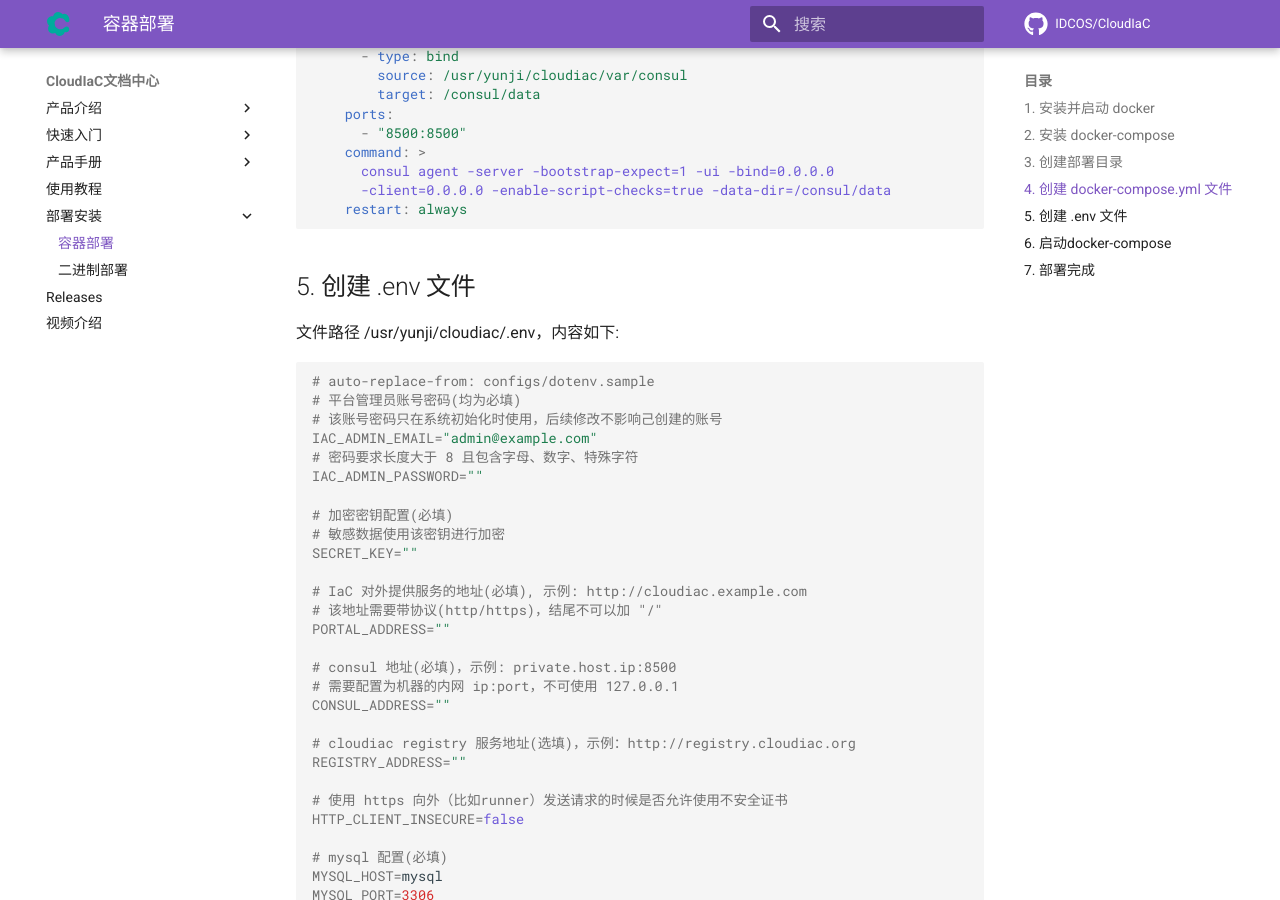
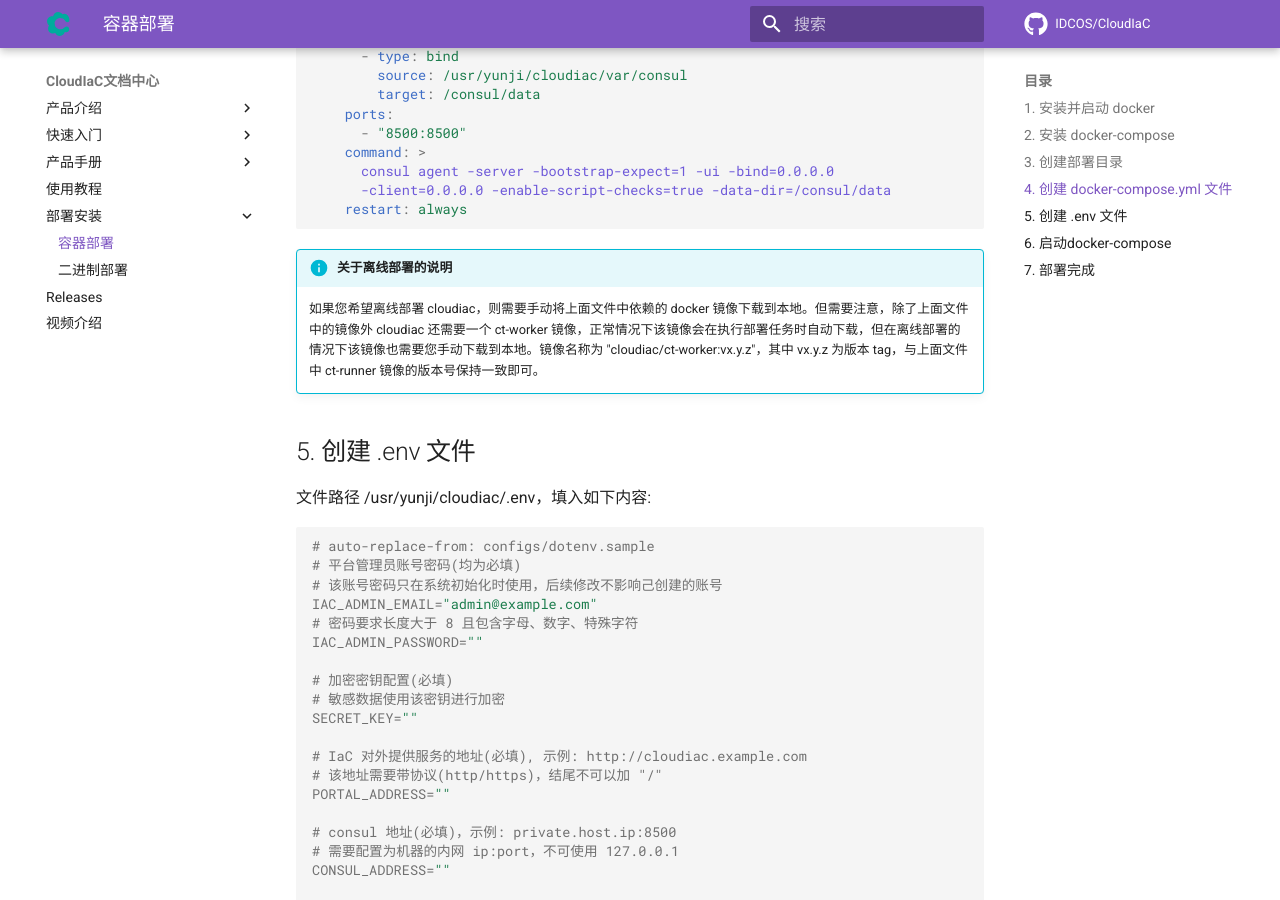
Before and after one commit to idcos/cloudiac, an MkDocs documentation site: the page built from docs/mkdocs/installation/container.md, in a window 1280 px wide and 900 px high, scrolled down 2210 px. Built offline with MkDocs 1.6.1 and Material for MkDocs 9.7.7, drawn with Linux system fonts in a browser that asks for light colours; comment, search, counter and statistics services are not loaded; the version menu is left out.

Commit message:
docs: 容器部署文档添加离线部署说明

````diff
--- a/docs/mkdocs/installation/container.md
+++ b/docs/mkdocs/installation/container.md
@@ -114,9 +114,12 @@
 
 ```
 
+!!! 关于离线部署的说明 Info
+    如果您希望离线部署 cloudiac，则需要手动将上面文件中依赖的 docker 镜像下载到本地。但需要注意，除了上面文件中的镜像外 cloudiac 还需要一个 ct-worker 镜像，正常情况下该镜像会在执行部署任务时自动下载，但在离线部署的情况下该镜像也需要您手动下载到本地。镜像名称为 "cloudiac/ct-worker:vx.y.z"，其中 vx.y.z 为版本 tag，与上面文件中 ct-runner 镜像的版本号保持一致即可。
+
 ## 5. 创建 .env 文件
 
-文件路径 /usr/yunji/cloudiac/.env，内容如下:
+文件路径 /usr/yunji/cloudiac/.env，填入如下内容:
 
 ```bash
 # auto-replace-from: configs/dotenv.sample
@@ -196,7 +199,7 @@
 RUNNER_OFFLINE_MODE="false"
 ```
 
-!!! Caution
+!!! 配置说明 Caution
     `.env` 中以下配置为**必填项**，其他配置可根据需要修改：
 
     - IAC_ADMIN_PASSWORD: 初始的平台管理员密码
````
